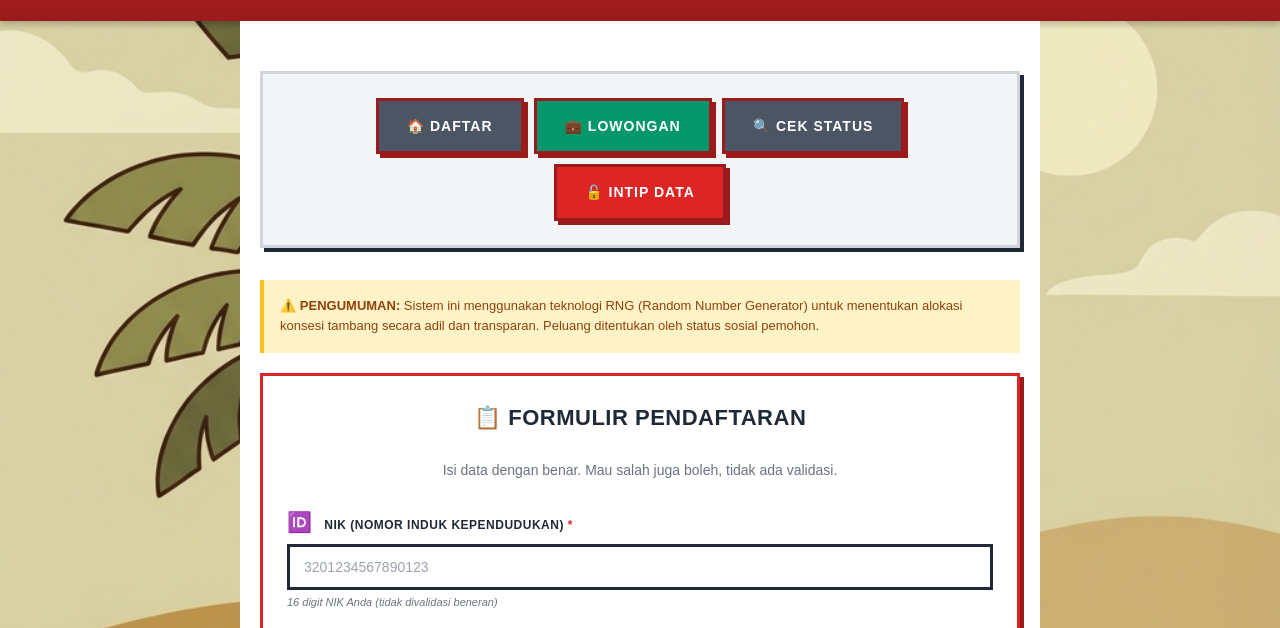
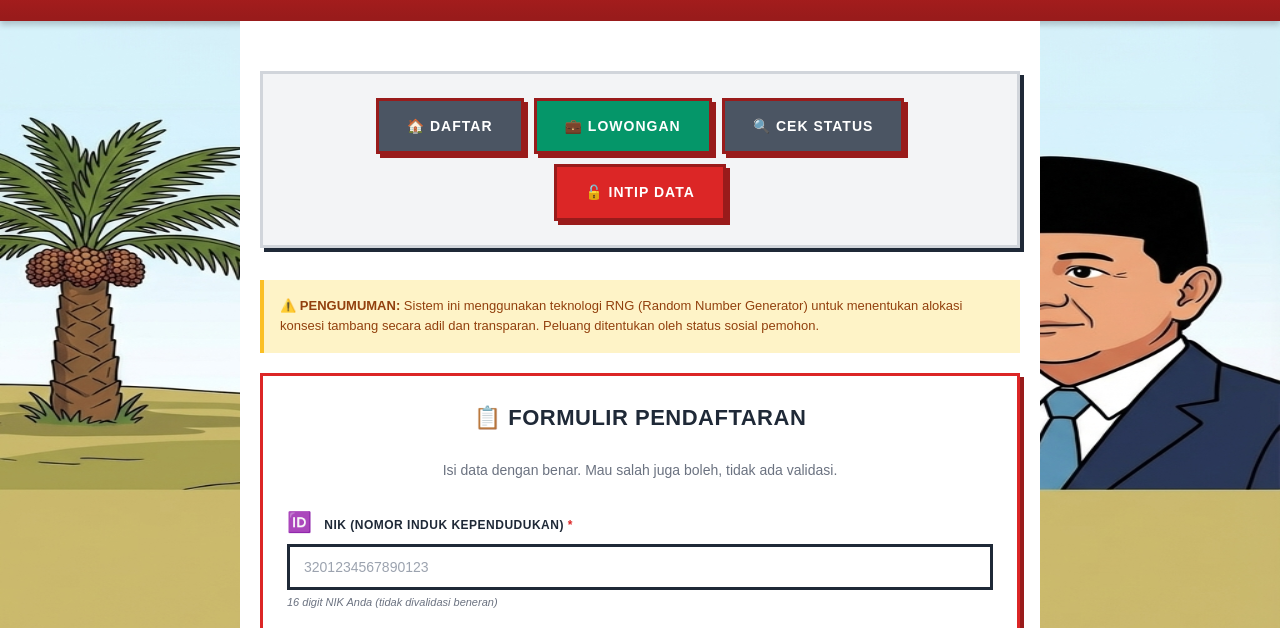
Before and after one commit to Shiverion/KartuIndonesiaHoki, a website: page views/index.html in a window 1280 px wide. Shown: the part 100-728 px from the top of the page. Drawn offline with Linux system fonts and the light colour scheme.

Commit message:
Feat: Apply wide banner background (sawit left, pejabat right)

```diff
--- a/public/style.css
+++ b/public/style.css
@@ -43,9 +43,11 @@ body {
   font-size: 14px;
   line-height: 1.6;
   color: var(--hitam-tegas);
-  background: url('/bg-sawit.png');
-  background-size: cover;
-  background-position: center;
+  background-color: #D4E6F1;
+  background-image: url('/bg-banner.png');
+  background-position: center bottom;
+  background-repeat: no-repeat;
+  background-size: 100% auto;
   background-attachment: fixed;
   min-height: 100vh;
 }
```
Also changed, not shown: public/bg-banner.png (added), public/bg-pejabat-right.png (added), public/bg-sawit-left.png (added).
